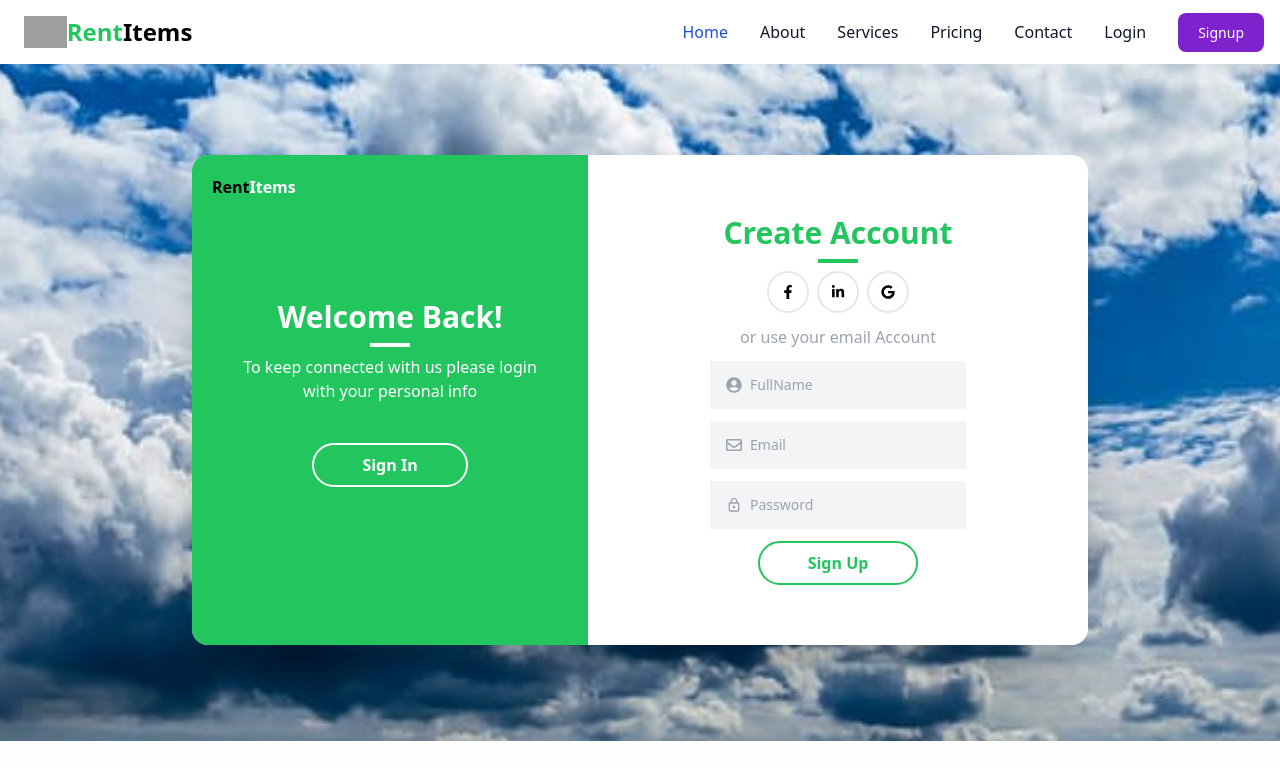
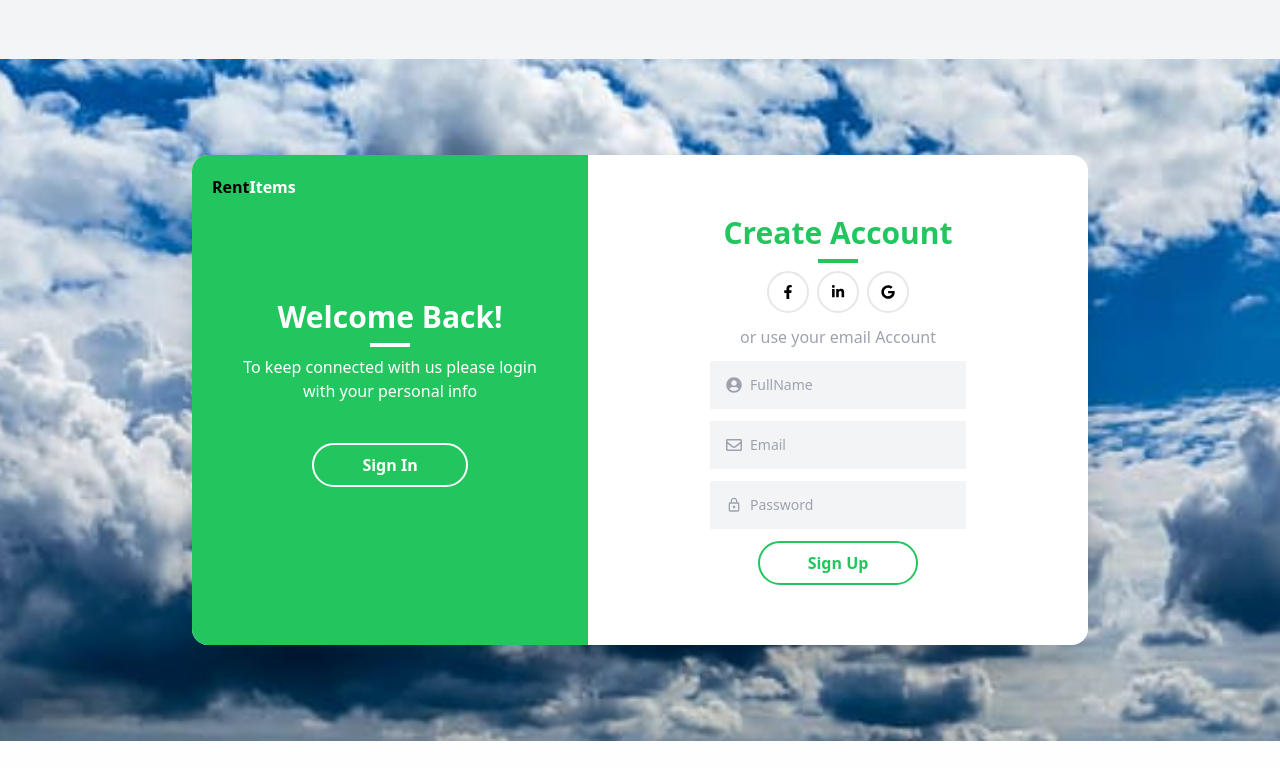
Before and after one commit to pooja-yadav-py/rent-frontend, a Next.js app: page /signup in a window 1280 px wide. Shown: the top 780 px of the page. Built offline with nearby package versions, Linux system fonts and the light colour scheme; grey boxes are pictures that could not be loaded.

Commit message:
implement redux and create login user state in redux

```diff
--- a/package.json
+++ b/package.json
@@ -9,10 +9,13 @@
     "lint": "next lint"
   },
   "dependencies": {
+    "@reduxjs/toolkit": "^2.2.5",
+    "axios": "^1.7.2",
     "next": "14.2.3",
     "react": "^18",
     "react-dom": "^18",
-    "react-icons": "^5.2.1"
+    "react-icons": "^5.2.1",
+    "react-redux": "^9.1.2"
   },
   "devDependencies": {
     "eslint": "^8",
--- a/src/app/layout.js
+++ b/src/app/layout.js
@@ -1,11 +1,10 @@
 
-import { Inter } from "next/font/google";
 import "./globals.css";
 import Link from "next/link";
-// import { useRouter } from "next/navigation";
+import Image from "next/image";
+import { Providers } from "./redux/providers";
 
 
-const inter = Inter({ subsets: ["latin"] });
 
 export const metadata = {
   title: "Rent app",
@@ -15,48 +14,13 @@ export const metadata = {
 export default function RootLayout({ children }) {
   return (
     <html lang="en">
+      <body className="flex flex-col items-center justify-center min-h-screen py-2 bg-gray-100">
+        {/* Main content */}
 
-      <body className="flex flex-col items-center justify-center min-h-screen py-2 bg-gray-100">
+          <Providers>
+            {children}
+          </Providers>
 
-        {/* Navbar */}
-        <nav className="fixed top-0 left-0 w-full bg-white border-gray-200 dark:bg-gray-900 z-50">
-        <div className="max-w-screen-xl mx-auto p-4 flex justify-between items-center">
-            <div className="flex mx-2">
-              <img src="https://flowbite.com/docs/images/logo.svg" className="h-8" alt="Flowbite Logo" />
-              <span className="self-center text-2xl font-semibold whitespace-nowrap dark:text-white"><span className="text-green-500">Rent</span>Items</span>
-            </div>
-            <div className="hidden w-full md:block md:w-auto" id="navbar-default">
-              <ul className="font-medium flex flex-col p-4 md:p-0 mt-4 border border-gray-100 rounded-lg bg-gray-50 md:flex-row md:space-x-8 rtl:space-x-reverse md:mt-0 md:border-0 md:bg-white dark:bg-gray-800 md:dark:bg-gray-900 dark:border-gray-700">
-                <li>
-                  <Link href="#" className="block py-2 px-3 text-white bg-blue-700 rounded md:bg-transparent md:text-blue-700 md:p-0 dark:text-white md:dark:text-blue-500" aria-current="page">Home</Link>
-                </li>
-                <li>
-                  <Link href="#" className="block py-2 px-3 text-gray-900 rounded hover:bg-gray-100 md:hover:bg-transparent md:border-0 md:hover:text-blue-700 md:p-0 dark:text-white md:dark:hover:text-blue-500 dark:hover:bg-gray-700 dark:hover:text-white md:dark:hover:bg-transparent">About</Link>
-                </li>
-                <li>
-                  <Link href="#" className="block py-2 px-3 text-gray-900 rounded hover:bg-gray-100 md:hover:bg-transparent md:border-0 md:hover:text-blue-700 md:p-0 dark:text-white md:dark:hover:text-blue-500 dark:hover:bg-gray-700 dark:hover:text-white md:dark:hover:bg-transparent">Services</Link>
-                </li>
-                <li>
-                  <Link href="#" className="block py-2 px-3 text-gray-900 rounded hover:bg-gray-100 md:hover:bg-transparent md:border-0 md:hover:text-blue-700 md:p-0 dark:text-white md:dark:hover:text-blue-500 dark:hover:bg-gray-700 dark:hover:text-white md:dark:hover:bg-transparent">Pricing</Link>
-                </li>
-                <li>
-                  <Link href="#" className="block py-2 px-3 text-gray-900 rounded hover:bg-gray-100 md:hover:bg-transparent md:border-0 md:hover:text-blue-700 md:p-0 dark:text-white md:dark:hover:text-blue-500 dark:hover:bg-gray-700 dark:hover:text-white md:dark:hover:bg-transparent">Contact</Link>
-                </li>
-                <li>
-                  <Link href="/login" className="block py-2 px-3 text-gray-900 rounded hover:bg-gray-100 md:hover:bg-transparent md:border-0 md:hover:text-blue-700 md:p-0 dark:text-white md:dark:hover:text-blue-500 dark:hover:bg-gray-700 dark:hover:text-white md:dark:hover:bg-transparent">Login</Link>
-                </li>
-                <li>
-                  <Link href="/signup" className="focus:outline-none text-white bg-purple-700 hover:bg-purple-800 focus:ring-4 focus:ring-purple-300 font-medium rounded-lg text-sm px-5 py-2.5 mb-2 dark:bg-purple-600 dark:hover:bg-purple-700 dark:focus:ring-purple-900">Signup</Link>
-                </li>
-              </ul>
-            </div>
-          </div>
-        </nav>
-
-        {/* Main content */}
-        <div className="w-full">
-          {children}
-        </div>
       </body>
     </html>
   );
--- a/src/app/login/page.js
+++ b/src/app/login/page.js
@@ -1,8 +1,8 @@
-"use client"
+"use client";
 // Importing required modules
 import { useRouter } from "next/navigation";
 import Image from "next/image";
-
+import axios from "axios";
 import Link from "next/link";
 import {
   FaFacebookF,
@@ -11,10 +11,44 @@ import {
   FaRegEnvelope,
 } from "react-icons/fa";
 import { MdLockOutline } from "react-icons/md";
+import { useState } from "react";
+import { useSelector } from "react-redux";
+import { useDispatch } from "react-redux";
+import { handleChange } from "../redux/slice";
 
 // Home component
 export default function Login() {
   const router = useRouter();
+
+  const dispatch = useDispatch();
+
+  const { email, password, remember } = useSelector((state) => state.login);
+
+  const handleInputChange = (event) => {
+    const { name, value, checked, type } = event.target;
+    dispatch(handleChange({ name, value, checked, type }));
+  };
+
+  const handleSignIn = async () => {
+    console.log("==========", email, password, remember);
+
+    try {
+      let formData = {
+        email,
+        password,
+        // remember
+      };
+      console.log(formData);
+      let response = await axios.post(
+        "http://localhost:8080/api/v1/login",
+        formData
+      );
+      console.log(response.data.message);
+      alert(response.data.message);
+    } catch (error) {
+      console.log(error);
+    }
+  };
 
   return (
     // Main section
@@ -76,6 +110,8 @@ export default function Login() {
                   name="email"
                   placeholder="Email"
                   className="bg-gray-100 outline-none text-sm flex-1"
+                  value={email}
+                  onChange={handleInputChange}
                 />
               </div>
               {/* Password input */}
@@ -86,12 +122,20 @@ export default function Login() {
                   name="password"
                   placeholder="Password"
                   className="bg-gray-100 outline-none text-sm flex-1"
+                  value={password}
+                  onChange={handleInputChange}
                 />
               </div>
               {/* Remember me and forgot password */}
               <div className="flex justify-between w-64 mb-5">
                 <label className="flex items-center text-xs">
-                  <input type="checkbox" name="remember" className="mr-1" />
+                  <input
+                    type="checkbox"
+                    name="remember"
+                    className="mr-1"
+                    checked={remember}
+                    onChange={handleInputChange}
+                  />
                   Remember Me
                 </label>
                 <a href="#" className="text-xs">
@@ -100,7 +144,10 @@ export default function Login() {
               </div>
             </div>
             {/* Signin button */}
-            <button className="border-2 border-green-500  text-green-500 rounded-full mx-auto px-12 py-2 inline-block font-semibold hover:bg-green-500 hover:text-white hover:cursor-pointer">
+            <button
+              className="border-2 border-green-500  text-green-500 rounded-full mx-auto px-12 py-2 inline-block font-semibold hover:bg-green-500 hover:text-white hover:cursor-pointer"
+              onClick={handleSignIn}
+            >
               Sign In
             </button>
           </div>
--- a/src/app/page.js
+++ b/src/app/page.js
@@ -1,25 +1,14 @@
-"use client"
+"use client";
 // Importing required modules
-import { useRouter } from "next/navigation";
-import Link from "next/link";
-import {
-  FaFacebookF,
-  FaLinkedinIn,
-  FaGoogle,
-  FaRegEnvelope,
-} from "react-icons/fa";
-import { MdLockOutline } from "react-icons/md";
+
+import { Navbar } from "./components/Navbar";
 
 // Home component
 export default function Home() {
-  const router = useRouter(); // Initializing router
-
   return (
-    // Main section
-    <main className="flex items-center justify-center w-full p-24 text-center">
-      <div className="bg-white rounded-2xl shadow-2xl flex w-full">
-        <h1>heading</h1>
-      </div>
-    </main>
+    <>
+      <Navbar />
+      <h1>i am pooja</h1>
+    </>
   );
 }
--- /dev/null
+++ b/src/app/redux/providers.js
@@ -0,0 +1,9 @@
+"use client";
+import  store  from "./store";
+
+const { Provider } = require("react-redux");
+
+export function Providers({ children }) {
+    console.log(store.getState())
+  return <Provider store={store}>{children}</Provider>;
+}
--- /dev/null
+++ b/src/app/redux/slice.js
@@ -0,0 +1,22 @@
+const { createSlice, nanoid } = require("@reduxjs/toolkit");
+
+const initialState = {
+    email: "",
+    password: "",
+    remember: false,
+}
+
+const Slice = createSlice({
+    name:'login',
+    initialState,
+    reducers:{
+        handleChange:(state,action)=>{
+            const {name,type,value,checked} = action.payload;
+            let newState = { ...state, [name]: type === "checkbox" ? checked : value }
+            return newState;
+        }
+    }
+})
+
+export const {handleChange} = Slice.actions
+export default Slice.reducer
--- /dev/null
+++ b/src/app/redux/store.js
@@ -0,0 +1,12 @@
+const { configureStore } = require("@reduxjs/toolkit");
+import loginSlice from './slice';
+
+
+
+const store = configureStore({
+    reducer: {
+      login: loginSlice,
+    }
+});
+
+export default store;
--- a/src/app/signup/page.js
+++ b/src/app/signup/page.js
@@ -11,9 +11,11 @@ import {
 } from "react-icons/fa";
 import { MdLockOutline } from "react-icons/md";
 import bgImage from '../../../public/images/back.jpg';
-
+import { useState } from "react";
 export default function Home() {
   const router = useRouter();
+  const [value, setValue] = useState({username:"", email:"", password:""})
+
   return (
     <main className="relative flex flex-col items-center justify-center w-full p-24 text-center bg-center bg-no-repeat">
       <Image
```
Also changed, not shown: src/app/components/Navbar.js (+42 -16 lines), public/images/logo.webp (added), 1 other file (tests, documents, lock files or other folders).
